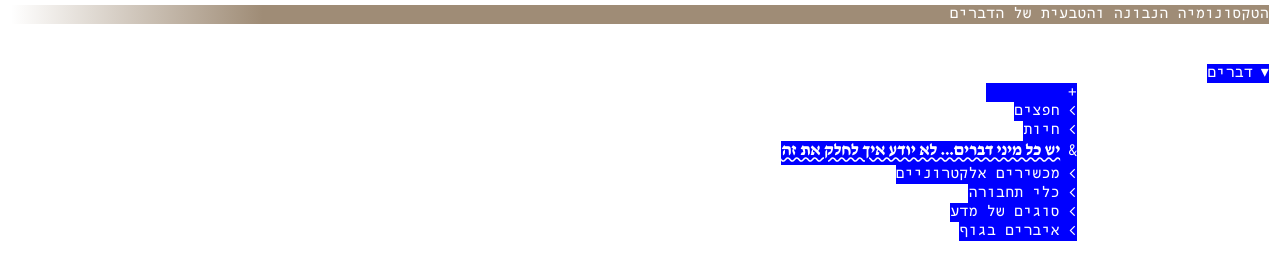
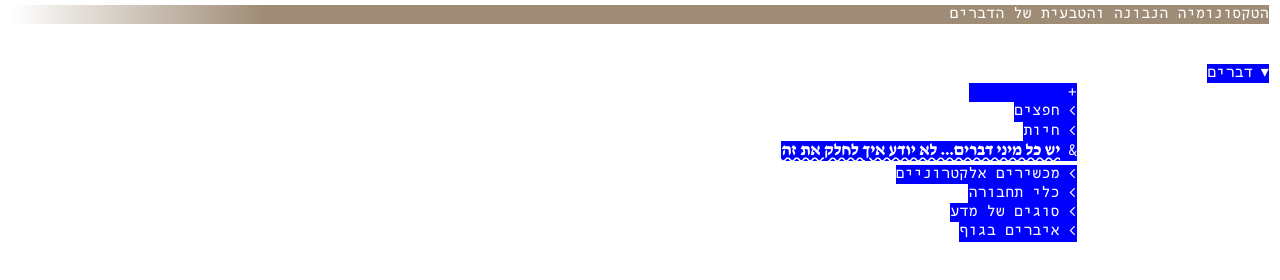
Before and after one commit to alonemanuel/nitt, a website: page index.html in a window 1280 px wide. Both pictures are taken after a click on the element "דברים". Drawn offline with Linux system fonts and the light colour scheme.

Commit message:
Fixed background of input

```diff
--- a/index.js
+++ b/index.js
@@ -1159,7 +1159,7 @@ function appendEmptyInput(parent) {
   inputDiv.classList.add('input');
   inputDiv.contentEditable = 'true';
   // inputDiv.rows = 1;
-  inputDiv.setAttribute('anchor', "+");
+  inputSpan.setAttribute('anchor', "+");
 
   inputDiv.addEventListener("keydown", function (e) {
     if (e.key === "Enter") {
--- a/style.css
+++ b/style.css
@@ -150,7 +150,7 @@ li {
 } */
 
 li > h2::before,
-.input::before {
+.input-span::before {
   /* content: "> \00a0"; */
   content: attr(anchor);
   margin-left: 0.5rem;
@@ -174,7 +174,9 @@ li > h2::before,
 }
 
 .selected h2,
-.selected .input {
+.selected .input-span
+{
+  background-clip: content-box;
   color: white;
   background-color: var(--theme-color);
   display: inline-block;
@@ -184,6 +186,7 @@ li > h2::before,
   border-bottom-style: dashed;
   border-bottom-width: 2px;
   color: var(--theme-color);
+  display: inline-block;
 }
 
 .input:focus-visible {
```
